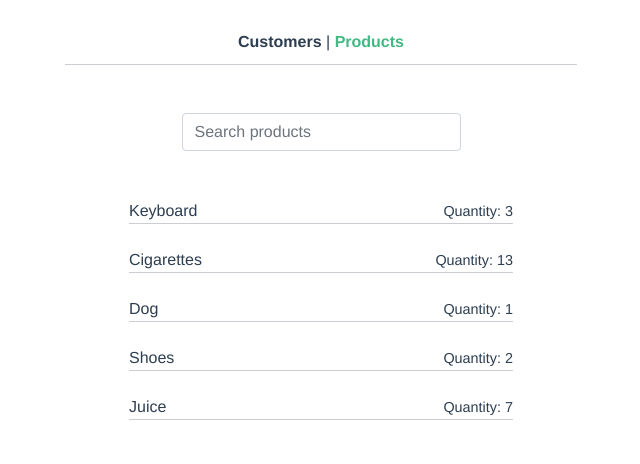
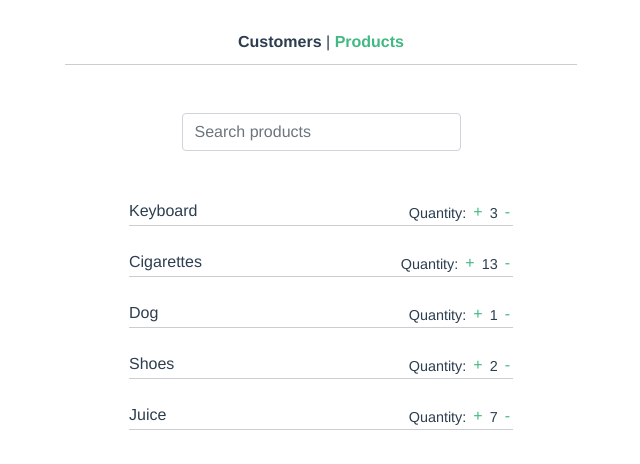
Before and after one commit to krajko/vue_zadaci, a Vue app in the folder vue_zadaci2/store-app/: page /products in a window 1280 px wide. Shown: the top 464 px of the page, without its empty margins (319-959 px from the left). Built offline with nearby package versions, Linux system fonts and the light colour scheme.

Commit message:
zadatak 7

```diff
--- a/vue_zadaci2/store-app/src/components/AppProducts.vue
+++ b/vue_zadaci2/store-app/src/components/AppProducts.vue
@@ -2,17 +2,21 @@
     <div class="container">
         <input v-model="query" class="form-control w-25 mt-5" placeholder="Search products">
         <ul class="list-unstyled mt-5">
-            <li v-for="product in filteredProducts" :key="product.id" class="my-4">
+            <li v-for="(product, i) in filteredProducts" :key="product.id" class="my-4">
 
                 <div class="d-flex flex-row mx-auto" style="width: 30vw">
                     <div class="col-6 text-start">
                         <p class="my-0 py-0"> {{ product.title }} </p>
                     </div>
                     <div class="col d-flex justify-content-end align-items-end text-end">
-                        <p class="my-0 py-0" style="font-size: .9rem"> Quantity: {{ product.quantity }} </p>
+                        <p class="mx-1 my-0 py-0" style="font-size: .9rem"> Quantity: </p>
+                        <button @click="inc(i)" class="btn">+</button>
+                        <p class="mx-1 my-0 py-0" style="font-size: .9rem"> {{ product.quantity }}</p>
+                        <button @click="dec(i)" class="btn">-</button>
                     </div>
                 </div>
                 <hr class="mx-auto my-0 py-0" style="width: 30vw">
+
             </li>
         </ul>
     </div>
@@ -60,6 +64,16 @@ export default {
                 return product.title.toLowerCase().includes(this.query);
             });
         }
+    },
+    methods: {
+        inc(i) {
+            this.products[i].quantity++;
+        },
+        dec(i) {
+            if (this.products[i].quantity > 0) {
+                this.products[i].quantity--;
+            }
+        }
     }
 }
 </script>
@@ -74,4 +88,12 @@ export default {
         box-shadow: none;
         box-shadow: 0 1 .1rem #42b983;
     }
+    .btn {
+        color: #42b983;
+        padding: 0;
+        margin: 0 2px;
+    }
+    .btn:focus {
+        box-shadow: none;
+    }
 </style>
```
